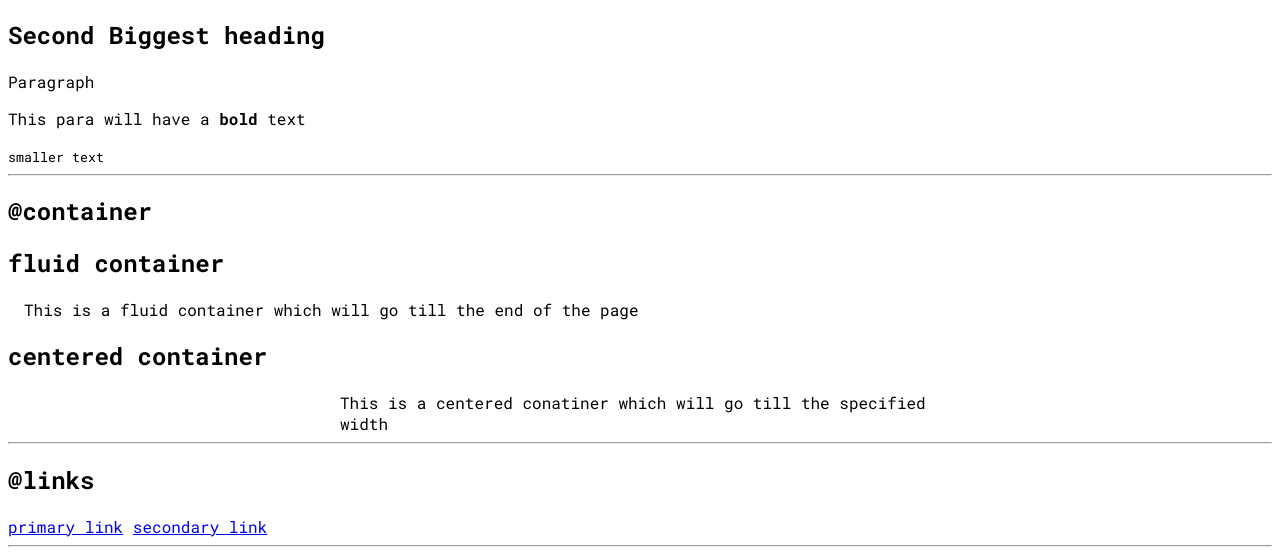
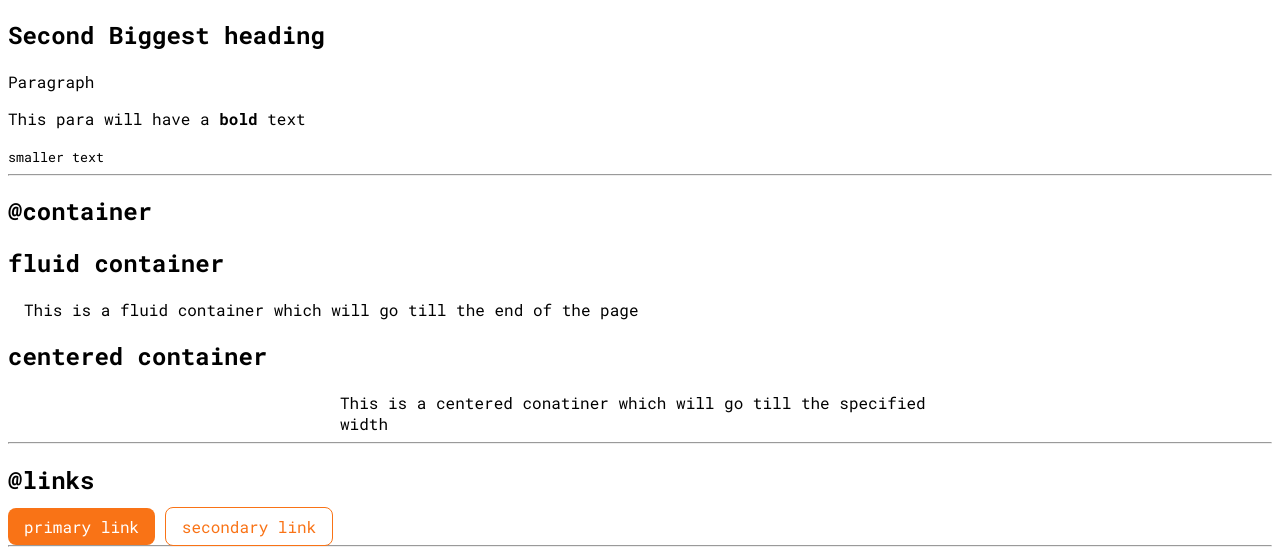
Before and after one commit to minku-singh/personal-website-component-library, a plain HTML site: page index.html in a window 1280 px wide. Shown: the part 244-800 px from the top of the page. Drawn offline with Linux system fonts and the light colour scheme.

Commit message:
style: link

```diff
--- a/index.html
+++ b/index.html
@@ -31,8 +31,8 @@
     <hr />
 
     <h2>@links</h2>
-    <a href="/">primary link</a>
-    <a href="/">secondary link</a>
+    <a href="/" class="link link-primary">primary link</a>
+    <a href="/" class="link link-secondary">secondary link</a>
 
     <hr />
 
--- a/style.css
+++ b/style.css
@@ -1,4 +1,8 @@
 @import url('https://fonts.googleapis.com/css2?family=Roboto+Mono:wght@400;700&display=swap');
+
+:root{
+    --primary-color: #f97316;
+}
 
 body {
     font-family: 'Roboto Mono', monospace;
@@ -6,11 +10,26 @@ body {
 
 /* container */
 .container{
-    padding-left: 1rem;
-    padding-right: 1rem;
+    padding: 0 1rem;
 }
 
 .container-center{
     max-width: 600px;
     margin: auto;
 }
+
+/* links */
+.link{
+    text-decoration: none;
+    padding: 0.5rem 1rem;
+}
+.link-primary{
+    background-color: var(--primary-color);
+    border-radius: 0.5rem;
+    color: white;
+}
+.link-secondary{
+    color: var(--primary-color);
+    border-radius: 0.5rem;
+    border: 1px solid var(--primary-color);
+}
```
